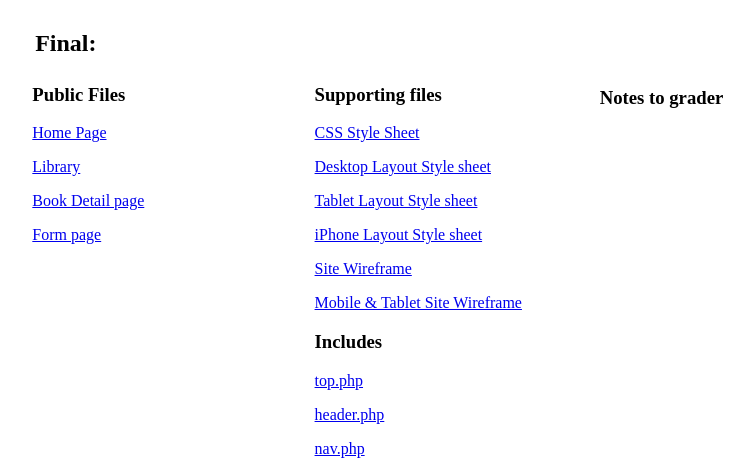
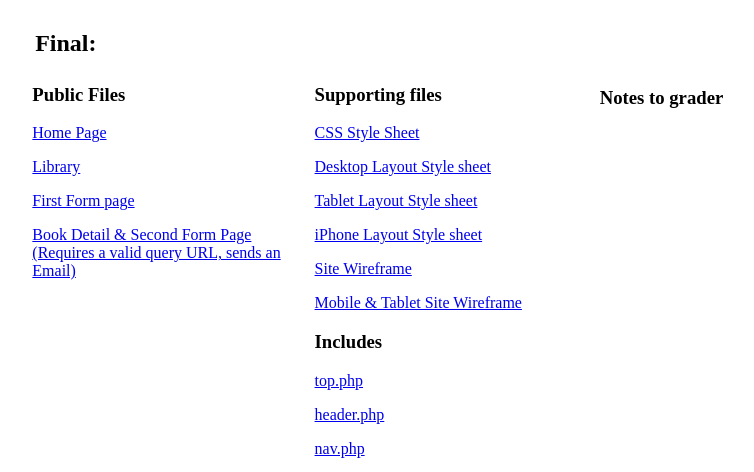
Before and after one commit to djw110/CATBooks, a PHP site: page /sitemap.php in a window 1280 px wide. Shown: the part 519-991 px from the top of the page, without its empty margins (46-800 px from the left). Run offline with PHP 8.4, Linux system fonts and the light colour scheme.

Commit message:
Final Project: Finishing Touches\

```diff
--- a/final/form.php
+++ b/final/form.php
@@ -69,12 +69,12 @@
         Add New Book
         </h2>
         <div class = "mainsection">
-            <section id="formsection">
-                <?php
+            <?php
                     if($message != ''){
                         print $message;
                     }
-                ?>
+            ?>
+            <section id="formsection">
                 <h2 id="FormHeader">Complete This Form</h2>
                 <form action="#" method="POST">
 
--- a/sitemap.php
+++ b/sitemap.php
@@ -118,8 +118,8 @@
             <h3>Public Files</h3>
             <p><a href="final/index.php">Home Page</a></p>
             <p><a href="final/library.php">Library</a></p>
-            <p><a href="final/detail.php">Book Detail page</a></p>
-            <p><a href="final/form.php">Form page</a></p>
+            <p><a href="final/form.php">First Form page</a></p>
+            <p><a href="final/detail.php">Book Detail & Second Form Page (Requires a valid query URL, sends an Email)</a></p>
         </section>
 
         <section class="supporting-files">
```
